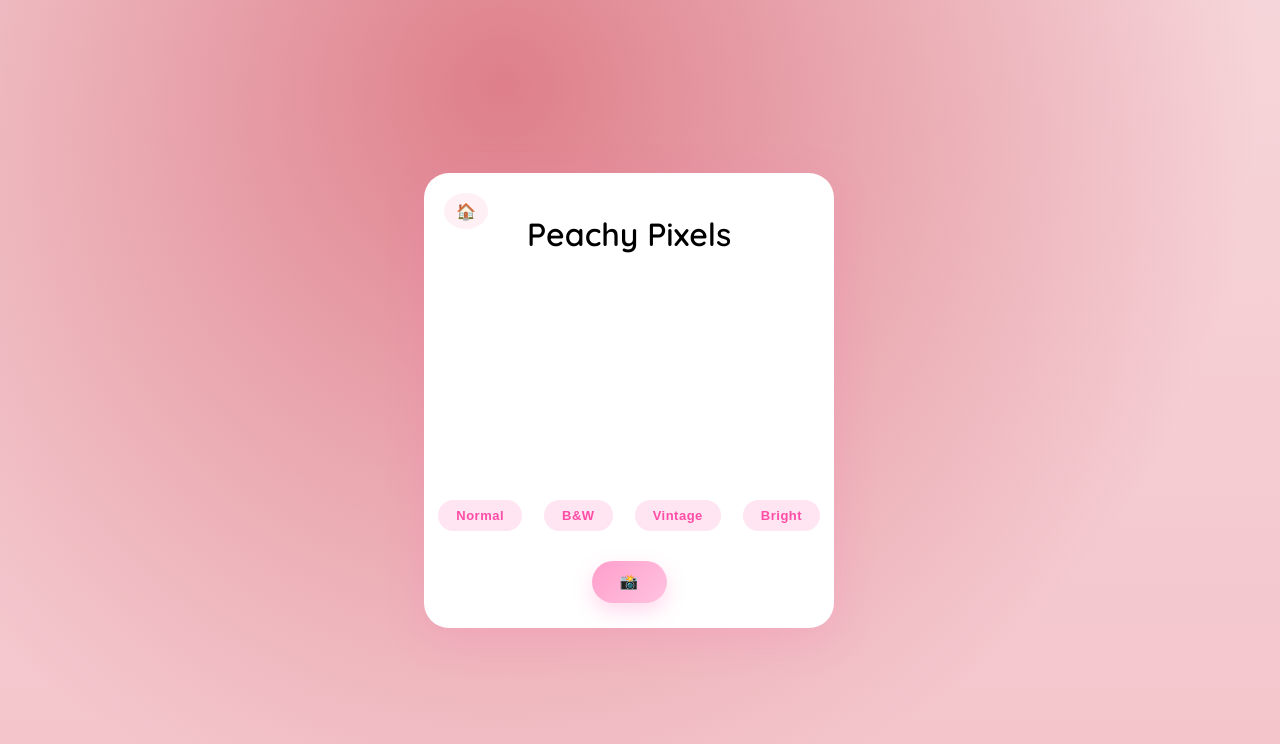
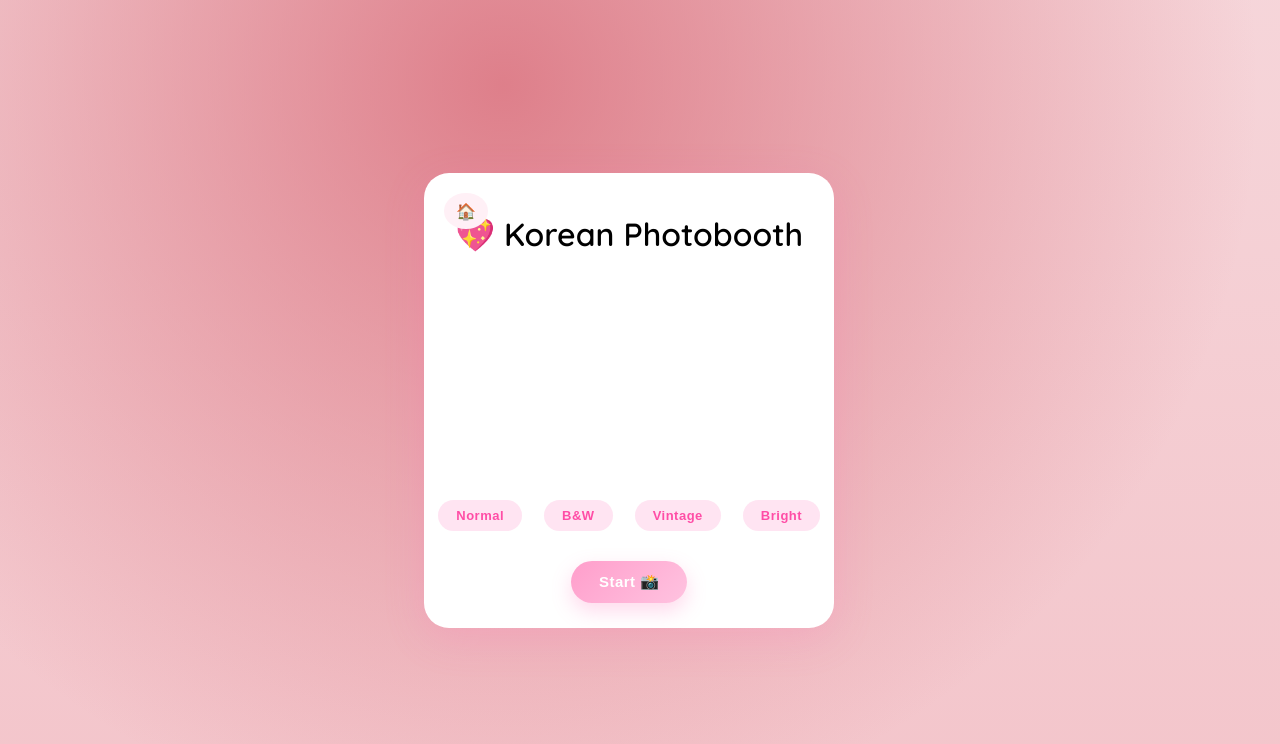
Before and after one commit to tasha404/peachypixels, a React (Create React App) app: page / in a window 1280 px wide. Both pictures are taken after a click on the button "4 Strip". Shown: the top 744 px of the page. Built offline with nearby package versions, Linux system fonts and the light colour scheme; no server answers.

Commit message:
Update App.js

```diff
--- a/src/App.js
+++ b/src/App.js
@@ -146,8 +146,8 @@ function App() {
       const canvas = canvasRef.current;
       const ctx = canvas.getContext("2d");
 
-      const width = 500;
-      const height = 350;
+      const width = videoRef.current.videoWidth;
+      const height = videoRef.current.videoHeight;
       const padding = 20;
       const textSpace = 100;
 
@@ -210,7 +210,7 @@ function App() {
   /* UI */
   return (
     <div className="container">
-      <h1>Peachy Pixels</h1>
+      <h1>💖 Korean Photobooth</h1>
 
       {screen !== "home" && (
         <div className="home-icon" onClick={goHome}>🏠</div>
@@ -245,7 +245,7 @@ function App() {
             <button onClick={() => setFilter("bright")}>Bright</button>
           </div>
 
-          <button onClick={startCapture}>📸</button>
+          <button onClick={startCapture}>Start 📸</button>
         </>
       )}
 
@@ -256,8 +256,8 @@ function App() {
           <div className="preview-side">
             <canvas ref={canvasRef} className="canvas" />
             <div className="result-buttons">
-              <button onClick={download}>Download</button>
-              <button onClick={retake}>Retake</button>
+              <button onClick={download}>Download 💗</button>
+              <button onClick={retake}>Retake 📸</button>
             </div>
           </div>
 
@@ -293,7 +293,7 @@ function App() {
                 type="text"
                 value={caption}
                 onChange={(e) => setCaption(e.target.value)}
-                placeholder="enter text !!"
+                placeholder="Type something cute..."
               />
             </div>
 
```
